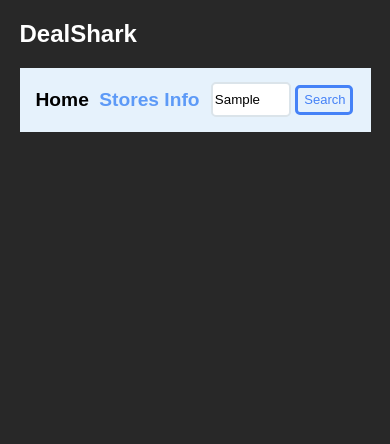
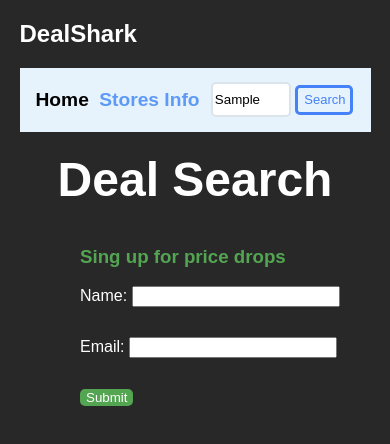
Before and after one commit to sal-garcia/video-game-price-finder-website, a website: page index.html in a window 390 px wide. Both pictures are taken after typing "Sample" into the empty fields and a click on the button "Search". Drawn offline with Linux system fonts and the light colour scheme; no server answers.

Commit message:
added form and made sure its compatible for mobile devices

```diff
--- a/css/layout.css
+++ b/css/layout.css
@@ -14,3 +14,7 @@
 .justify-content-space-around {
   justify-content: space-around;
 }
+
+.justify-items-center {
+  justify-content: center;
+}
--- a/css/styles.css
+++ b/css/styles.css
@@ -88,6 +88,76 @@
   color: #95b7e2;
 }
 
+/* deal search */
+
+.display-none {
+  display: none;
+}
+
+.column-gap {
+  column-gap: 10px;
+  justify-content: center;
+}
+
+.img-width {
+  width: 300px;
+}
+
+.rows-of-games {
+  display: flex;
+}
+
+.deal-name-color {
+  color: white;
+  text-align: center;
+}
+
+.page-title-search {
+  margin-top: 20px;
+  color: white;
+  font-size: 4rem;
+  margin-bottom: 20px;
+}
+
+.form-container {
+  display: flex;
+  margin-left: 5rem;
+  margin-bottom: 4rem;
+}
+
+#name {
+  width: 13rem;
+}
+
+#email {
+  width: 13rem;
+}
+
+.name-input-div {
+  margin-bottom: 30px;
+}
+
+.email-input-div {
+  margin-bottom: 30px;
+}
+
+.white {
+  color: white;
+}
+
+.price-drops-title {
+  color: #53a552;
+}
+
+.green-btn {
+  background-color: #53a552;
+  border: none;
+  border-radius: 5px;
+  color: white;
+}
+
+/* deal search */
+
 /* phone view */
 @media screen and (max-width: 391px) {/* 390 */
 
@@ -126,10 +196,19 @@
     flex-direction: column;
     align-items: center;
   }
+
+  .rows-of-games {
+    display: flex;
+    flex-direction: column;
+    align-items: center;
+  }
+
+  .page-title-search {
+    margin-top: 20px;
+    color: white;
+    font-size: 3rem;
+    margin-bottom: 20px;
+  }
 }
 
 /* phone view */
-
-.display-none {
-  display: none;
-}
--- a/index.html
+++ b/index.html
@@ -33,10 +33,35 @@
       </div>
     </div>
 
-    <section class="game-search">
+    <section class="display-none search-section-container"> <!-- all of the stores info page-->
+      <div>
+        <h2 class="row justify-content-center page-title-search" id="deal-search">Deal Search</h2>
+      </div>
+
+      <div class="form-container">
+        <!-- div forms-->
+        <form action="#">
+          <h3 class="price-drops-title">Sing up for price drops</h3>
+          <div class="name-input-div">
+            <label for="name" class="white">Name: </label>
+            <input type="text" name="name" id="name">
+          </div>
+          <div class="email-input-div">
+            <label for="email" class="white">Email: </label>
+            <input type="email" name="email" id="email">
+          </div>
+          <div class="submit-button-div">
+            <input type="submit" class="green-btn">
+          </div>
+        </form>
+      </div>
+
+      <section class="game-search column justify-items-center "> <!-- the dom js creations sections-->
+      </section>
+
+
 
     </section>
-
   </main>
   <script src="js/data.js"></script>
   <script src="js/main.js"></script>
--- a/js/main.js
+++ b/js/main.js
@@ -53,11 +53,13 @@
 // search bar functionality
 var $Search = document.getElementById('search');
 function searchbtn(e) {
+  // const $dealSearch = document.querySelector('#deal-search');
+  // $dealSearch.classList.remove('display-none');
   // console.log('click');
   var $inputBar = document.querySelector('.input-bar');
   // console.log($inputBar.value);
-  var $gameSearch = document.querySelector('.game-search');
-  $gameSearch.innerHTML = '';
+  var $gameSearchSection = document.querySelector('.game-search');
+  $gameSearchSection.innerHTML = '';
   fetch(`https://www.cheapshark.com/api/1.0/games?title=${$inputBar.value}`)// fetches whatever text in in the inputbar
     .then(function (response) {
       // console.log(response);
@@ -82,7 +84,7 @@
 
     .then(function (games) { // second then accesses the body
       // console.log('list of game ids', games);
-      var $gameSearch = document.querySelector('.game-search');
+      var $gameSearchSection = document.querySelector('.game-search');// section
       for (var game in games) {
         // console.log(game);
         const sortedDeals = [...games[game].deals];// spread operator
@@ -93,15 +95,20 @@
         });
 
         var $rowsOfGames = document.createElement('div');
-        $rowsOfGames.setAttribute('class', 'row');
+        $rowsOfGames.setAttribute('class', 'rows-of-games column-gap justify-content-center');
         // console.log('sortedDeals:', sortedDeals);
         for (let i = 0; i < sortedDeals.length; i++) {
           // console.log('hello');
+
           var $divContainer = document.createElement('div');
           var $imgDeal = document.createElement('img');
           var $h2DealsName = document.createElement('h2');
+          $h2DealsName.setAttribute('class', 'deal-name-color');
+
           var $h2DealsPrice = document.createElement('h2');
+          $h2DealsPrice.setAttribute('class', 'deal-name-color');
           $imgDeal.src = games[game].info.thumb;
+          $imgDeal.setAttribute('class', 'img-width');
           $divContainer.appendChild($imgDeal);
           // add store information here
           $h2DealsName.textContent = storesNames.find(storesName => {
@@ -111,18 +118,22 @@
           $divContainer.appendChild($h2DealsName);
           $divContainer.appendChild($h2DealsPrice);
           $rowsOfGames.appendChild($divContainer);
+
           if ((i + 1) % 3 === 0) {
             // console.log('hello');
-            $gameSearch.appendChild($rowsOfGames);
+            $gameSearchSection.appendChild($rowsOfGames);
             $rowsOfGames = document.createElement('div');
-            $rowsOfGames.setAttribute('class', 'row');
+            $rowsOfGames.setAttribute('class', 'rows-of-games column-gap justify-content-center');
+
           }
         }
         if (sortedDeals.length % 3 !== 0) {
-          $gameSearch.appendChild($rowsOfGames);
+          $gameSearchSection.appendChild($rowsOfGames);
         }
       }
     });
+  var $searchSectionContainer = document.querySelector('.search-section-container');
+  $searchSectionContainer.classList.remove('display-none');
   var $homeContainer = document.querySelector('.home-container');
   $homeContainer.classList.add('display-none');
 }
```
